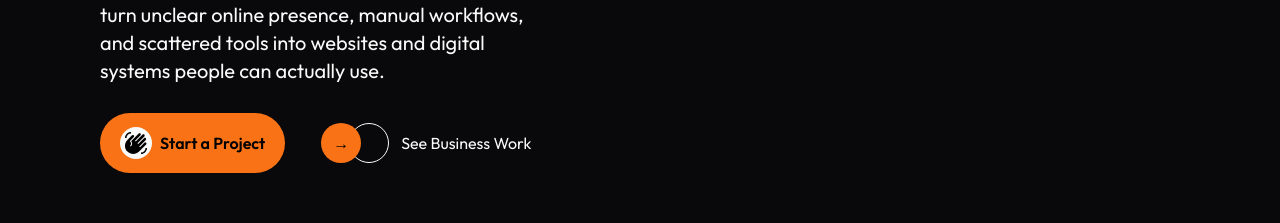
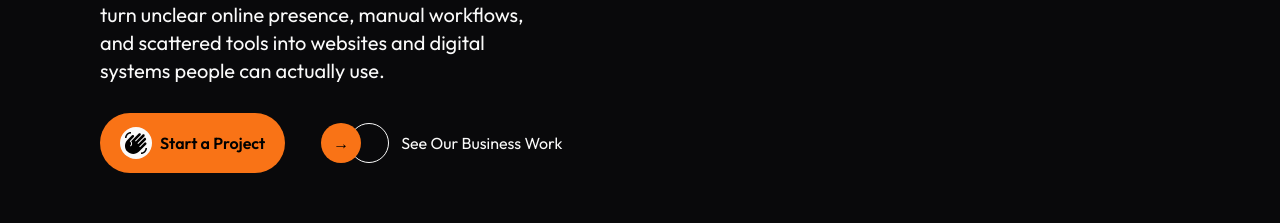
Before and after one commit to judexify/Judexify-Portfolio, a React (Vite) app: page / in a window 1280 px wide. Shown: the part 920-1143 px from the top of the page. Built offline with nearby package versions, Linux system fonts and the light colour scheme.

Commit message:
fix: splling error

```diff
--- a/src/Sections/Hero.jsx
+++ b/src/Sections/Hero.jsx
@@ -125,7 +125,7 @@ function Hero() {
           </button>
           <div className="h-10 w-10 border border-textColor rounded-[50%] z-0"></div>
           <span className="ml-3 text-textColor">
-            <Link to="/my-project">See Business Work</Link>
+            <Link to="/my-project">See Our Business Work</Link>
           </span>
         </div>
       </Motion.div>
```
